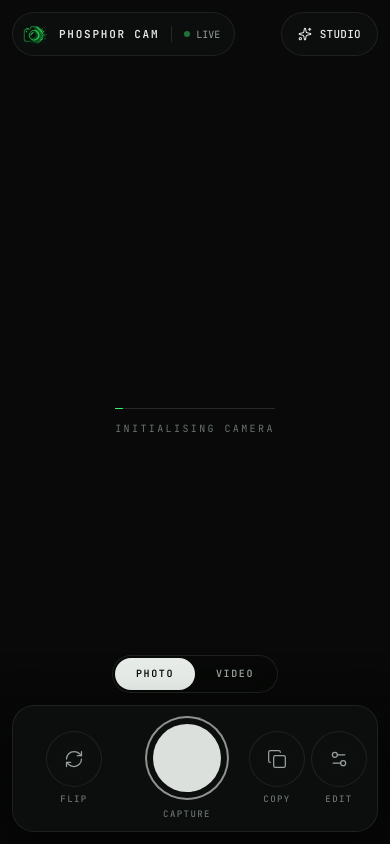
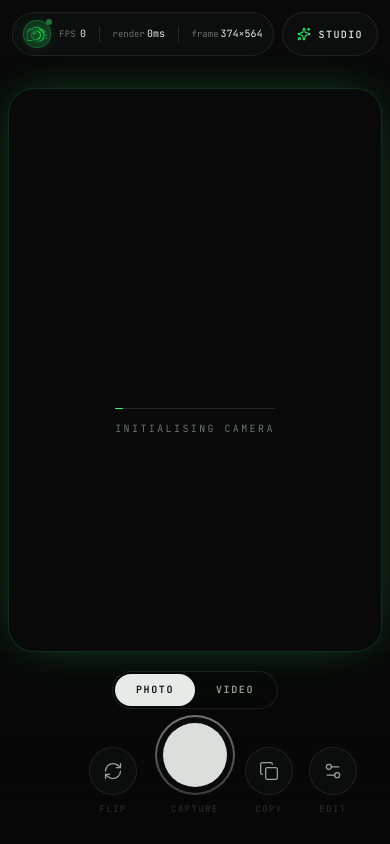
Before and after one commit to pshycodr/phosphor-cam, a React (Vite) app: page / in a window 390 px wide. Built offline with nearby package versions, Linux system fonts and the light colour scheme; no server answers; what @capacitor/core would draw is missing.

Commit message:
feat(cam): bring the phone camera screen onto the reference layout

```diff
--- a/src/features/cam/components/cameraControls/ControlBar.tsx
+++ b/src/features/cam/components/cameraControls/ControlBar.tsx
@@ -1,4 +1,4 @@
-import type { RefObject } from "react";
+import type { ReactNode, RefObject } from "react";
 
 import { Check, Copy, RefreshCw, Settings2 } from "lucide-react";
 
@@ -26,6 +26,50 @@ interface ControlBarProps {
   rightInset?: boolean;
 }
 
+const MobileAction = ({
+  ariaLabel,
+  caption,
+  active = false,
+  disabled = false,
+  buttonRef,
+  onClick,
+  children,
+}: {
+  ariaLabel: string;
+  caption: string;
+  active?: boolean;
+  disabled?: boolean;
+  buttonRef?: RefObject<HTMLButtonElement | null>;
+  onClick: () => void;
+  children: ReactNode;
+}) => (
+  <button
+    ref={buttonRef}
+    type="button"
+    onClick={onClick}
+    disabled={disabled}
+    aria-label={ariaLabel}
+    className="group flex w-full flex-col items-center gap-2 rounded-2xl outline-none focus-visible:ring-2 focus-visible:ring-signal/70 focus-visible:ring-offset-2 focus-visible:ring-offset-ink disabled:opacity-40"
+  >
+    <span
+      className={`press flex size-12 items-center justify-center rounded-full border backdrop-blur-md group-active:scale-95 ${
+        active
+          ? "border-signal/60 bg-signal/10 text-signal shadow-[0_0_24px_-8px_rgba(56,243,112,0.6)]"
+          : "border-line/80 bg-ink-2/70 text-muted group-hover:border-line-strong group-hover:bg-ink-3 group-hover:text-paper"
+      }`}
+    >
+      {children}
+    </span>
+    <span
+      className={`text-[9px] font-medium tracking-[0.16em] uppercase ${
+        active ? "text-signal" : "text-faint"
+      }`}
+    >
+      <span aria-live="polite">{caption}</span>
+    </span>
+  </button>
+);
+
 export const ControlBar = ({
   mode,
   onModeChange,
@@ -40,23 +84,98 @@ export const ControlBar = ({
   onToggleRecording,
   onOpenSettings,
   settingsButtonRef,
-  rightInset = false,
 }: ControlBarProps) => {
   const isVideo = mode === "video";
 
   return (
-    <div
-      style={rightInset ? { right: "360px" } : undefined}
-      className="absolute inset-x-0 bottom-0 flex flex-col items-center gap-3 pr-[max(0.75rem,env(safe-area-inset-right))] pb-[max(0.75rem,env(safe-area-inset-bottom))] pl-[max(0.75rem,env(safe-area-inset-left))]"
-    >
+    <div className="absolute inset-x-0 bottom-0 flex flex-col items-center gap-1.5 pr-[max(0.75rem,env(safe-area-inset-right))] pb-[calc(1.75rem+env(safe-area-inset-bottom))] pl-[max(0.75rem,env(safe-area-inset-left))] sm:gap-3 sm:pb-[calc(0.75rem+env(safe-area-inset-bottom))]">
       <div
         aria-hidden="true"
-        className="pointer-events-none absolute inset-x-0 bottom-0 h-48 bg-linear-to-t from-ink/80 via-ink/30 to-transparent"
+        className="pointer-events-none absolute inset-x-0 bottom-0 h-48 bg-linear-to-t from-ink/90 via-ink/35 to-transparent"
       />
 
       <ModeSwitch mode={mode} disabled={isRecording} onChange={onModeChange} />
 
-      <div className="pointer-events-auto relative w-full max-w-[420px] rounded-[22px] border border-line/80 bg-ink-2/80 p-2.5 shadow-[0_20px_50px_rgba(0,0,0,0.55)] backdrop-blur-2xl">
+      <div className="pointer-events-auto grid w-full max-w-[340px] grid-cols-[1fr_auto_1fr] items-end sm:hidden">
+        <div className="flex justify-end pr-3">
+          <div className="w-14">
+            <MobileAction
+              ariaLabel="Flip camera"
+              caption="Flip"
+              onClick={onFlip}
+            >
+              <RefreshCw
+                size={20}
+                strokeWidth={1.5}
+                aria-hidden="true"
+                className="transition-transform duration-300 ease-[var(--ease-out)] motion-reduce:transition-none"
+                style={{ transform: `rotate(${flipTurns * 180}deg)` }}
+              />
+            </MobileAction>
+          </div>
+        </div>
+
+        <div className="flex shrink-0 items-end px-0.5">
+          <Shutter
+            mobile
+            isVideo={isVideo}
+            isRecording={isRecording}
+            recordingLabel={timeLabel}
+            onShot={onShot}
+            onToggleRecording={onToggleRecording}
+          />
+        </div>
+
+        <div className="flex justify-center gap-2">
+          <div className="w-14">
+            {renderMode === "ascii" ? (
+              <MobileAction
+                ariaLabel="Copy ASCII text"
+                caption={isCopied ? "Copied" : "Copy"}
+                active={isCopied}
+                onClick={onCopy}
+              >
+                {isCopied ? (
+                  <Check
+                    size={20}
+                    strokeWidth={2}
+                    aria-hidden="true"
+                    className="pop-in text-signal"
+                  />
+                ) : (
+                  <Copy
+                    size={20}
+                    strokeWidth={1.5}
+                    aria-hidden="true"
+                    className="text-muted"
+                  />
+                )}
+              </MobileAction>
+            ) : (
+              <span aria-hidden="true" />
+            )}
+          </div>
+
+          <div className="w-14">
+            <MobileAction
+              ariaLabel="Open settings"
+              caption="Edit"
+              buttonRef={settingsButtonRef}
+              disabled={isRecording}
+              onClick={onOpenSettings}
+            >
+              <Settings2
+                size={20}
+                strokeWidth={1.5}
+                aria-hidden="true"
+                className="text-muted"
+              />
+            </MobileAction>
+          </div>
+        </div>
+      </div>
+
+      <div className="pointer-events-auto relative hidden w-full max-w-[420px] rounded-[22px] border border-line/80 bg-ink-2/80 p-2.5 shadow-[0_20px_50px_rgba(0,0,0,0.55)] backdrop-blur-2xl sm:block">
         <div className="grid grid-cols-[1fr_auto_1fr] items-center">
           <div className="flex items-center justify-center">
             <SideButton ariaLabel="Flip camera" caption="Flip" onClick={onFlip}>
@@ -106,22 +225,6 @@ export const ControlBar = ({
                 )}
               </SideButton>
             )}
-
-            <SideButton
-              ariaLabel="Open settings"
-              caption="Edit"
-              buttonRef={settingsButtonRef}
-              className="sm:hidden"
-              disabled={isRecording}
-              onClick={onOpenSettings}
-            >
-              <Settings2
-                size={20}
-                strokeWidth={1.5}
-                aria-hidden="true"
-                className="text-muted"
-              />
-            </SideButton>
           </div>
         </div>
       </div>
--- a/src/features/cam/components/cameraControls/Shutter.tsx
+++ b/src/features/cam/components/cameraControls/Shutter.tsx
@@ -11,6 +11,7 @@ export const Shutter = ({
   isVideo,
   isRecording,
   compact = false,
+  mobile = false,
   recordingLabel,
   onShot,
   onToggleRecording,
@@ -18,13 +19,14 @@ export const Shutter = ({
   isVideo: boolean;
   isRecording: boolean;
   compact?: boolean;
+  mobile?: boolean;
   recordingLabel: string;
   onShot: () => void;
   onToggleRecording: () => void;
 }) => {
-  const ring = compact ? "size-16" : SHUTTER_SIZE;
-  const dot = compact ? "size-12" : SHUTTER_DOT;
-  const stop = compact ? "size-5" : STOP_DOT;
+  const ring = compact ? "size-16" : mobile ? "size-[80px]" : SHUTTER_SIZE;
+  const dot = compact ? "size-12" : mobile ? "size-[64px]" : SHUTTER_DOT;
+  const stop = compact ? "size-5" : mobile ? "size-6" : STOP_DOT;
 
   const caption = isRecording ? (
     <Label className="text-signal">
@@ -49,7 +51,7 @@ export const Shutter = ({
         className={`group flex flex-col items-center gap-2 rounded-full ${FOCUS_RING}`}
       >
         <span
-          className={`flex items-center justify-center rounded-full border-2 border-paper/60 bg-ink-2/50 transition-all duration-150 group-hover:border-paper group-active:scale-95 ${ring}`}
+          className={`flex items-center justify-center rounded-full border-2 border-paper/60 bg-ink-2/50 transition-all duration-150 group-hover:border-paper group-active:scale-95 group-active:shadow-[0_0_36px_-8px_rgba(56,243,112,0.65)] ${ring}`}
         >
           <span
             className={`rounded-full bg-paper opacity-95 transition-all duration-150 group-hover:bg-white group-hover:opacity-100 ${dot}`}
@@ -71,8 +73,8 @@ export const Shutter = ({
       <span
         className={`flex items-center justify-center rounded-full border-2 transition-all duration-150 ${ring} ${
           isRecording
-            ? "border-signal/80 bg-signal/10"
-            : "border-paper/60 bg-ink-2/50 group-hover:border-paper group-active:scale-95"
+            ? "border-signal/80 bg-signal/10 shadow-[0_0_30px_-8px_rgba(56,243,112,0.6)]"
+            : "border-paper/60 bg-ink-2/50 group-hover:border-paper group-active:scale-95 group-active:shadow-[0_0_36px_-8px_rgba(56,243,112,0.65)]"
         }`}
       >
         <span
--- a/src/features/cam/components/header.tsx
+++ b/src/features/cam/components/header.tsx
@@ -27,6 +27,134 @@ const Divider = () => (
   <span aria-hidden="true" className="h-4 w-px shrink-0 bg-line" />
 );
 
+interface StatsProps {
+  width: number;
+  height: number;
+  /** Controls when the text labels (FPS / render / frame) are visible. */
+  labelClassName?: string;
+}
+
+const Stats = memo(function Stats({
+  width,
+  height,
+  labelClassName = "",
+}: StatsProps) {
+  return (
+    <>
+      <span aria-label="Live frame rate" className="whitespace-nowrap">
+        <span
+          className={`mr-1 text-[9px] tracking-wide text-faint ${labelClassName}`}
+        >
+          FPS
+        </span>
+        <span className="text-paper">
+          <FPSValue />
+        </span>
+      </span>
+
+      <Divider />
+
+      <span className="whitespace-nowrap">
+        <span className={`mr-1 text-faint ${labelClassName}`}>render</span>
+        <span className="text-paper">
+          <RenderTimeValue />
+          ms
+        </span>
+      </span>
+
+      <Divider />
+
+      <span className="whitespace-nowrap">
+        <span className={`mr-1 text-faint ${labelClassName}`}>frame</span>
+        <span className="text-paper">
+          {width}×{height}
+        </span>
+      </span>
+    </>
+  );
+});
+
+const MobileStats = memo(function MobileStats({
+  width,
+  height,
+}: {
+  width: number;
+  height: number;
+}) {
+  return (
+    <div className="pointer-events-auto flex h-11 min-w-0 flex-1 items-center gap-2 rounded-full border border-line/80 bg-ink-2/85 px-2.5 backdrop-blur-xl">
+      <span className="relative grid size-7 shrink-0 place-items-center rounded-full border border-signal/25 bg-signal/10">
+        <img
+          src="/assets/logo.png"
+          alt=""
+          width={22}
+          height={22}
+          draggable={false}
+          className="size-[22px] object-contain drop-shadow-[0_0_7px_rgba(56,243,112,0.55)]"
+        />
+        <span
+          aria-hidden="true"
+          className="recording-dot absolute -top-0.5 -right-0.5 size-1.5 rounded-full bg-signal"
+        />
+      </span>
+
+      <div className="flex min-w-0 flex-1 items-center justify-between gap-1.5 font-mono text-[10px] text-faint tabular-nums">
+        <span aria-label="Live frame rate" className="whitespace-nowrap">
+          <span className="mr-1 text-[9px] tracking-wide text-faint">FPS</span>
+          <span className="text-paper">
+            <FPSValue />
+          </span>
+        </span>
+
+        <Divider />
+
+        <span className="whitespace-nowrap">
+          <span className="mr-0.5 text-[9px] text-faint">render</span>
+          <span className="text-paper">
+            <RenderTimeValue />
+            ms
+          </span>
+        </span>
+
+        <Divider />
+
+        <span className="whitespace-nowrap">
+          <span className="mr-0.5 text-[9px] text-faint">frame</span>
+          <span className="text-paper">
+            {width}×{height}
+          </span>
+        </span>
+      </div>
+    </div>
+  );
+});
+
+const StudioLink = memo(function StudioLink({
+  compact = false,
+}: {
+  compact?: boolean;
+}) {
+  return (
+    <Link
+      to="/studio"
+      aria-label="Open Phosphor Studio"
+      className={`press pointer-events-auto flex h-11 shrink-0 items-center gap-2 rounded-full border border-line/80 bg-ink-2/85 font-medium text-paper uppercase backdrop-blur-xl hover:bg-ink-3 ${
+        compact
+          ? "px-3.5 text-[10px] tracking-[0.14em] hover:border-signal/40"
+          : "px-4 text-[11px] tracking-wide hover:border-line-strong"
+      }`}
+    >
+      <Sparkles
+        size={14}
+        strokeWidth={1.75}
+        aria-hidden="true"
+        className={compact ? "text-signal" : ""}
+      />
+      <span className={compact ? "hidden min-[380px]:inline" : ""}>Studio</span>
+    </Link>
+  );
+});
+
 function Header({
   width,
   height,
@@ -36,69 +164,37 @@ function Header({
 }: HeaderProps) {
   return (
     <header className="pointer-events-none fixed inset-x-0 top-0 z-30 flex items-center justify-between gap-2 pt-[max(0.75rem,env(safe-area-inset-top))] pr-[max(0.75rem,env(safe-area-inset-right))] pl-[max(0.75rem,env(safe-area-inset-left))] select-none">
+      <div className="flex w-full items-center gap-2 sm:hidden">
+        <MobileStats width={width} height={height} />
+        <StudioLink compact />
+      </div>
+
+      <div className="hidden w-full items-center justify-between gap-2 sm:flex">
         <div className="pointer-events-auto flex h-11 min-w-0 items-center gap-3 rounded-full border border-line/80 bg-ink-2/80 pr-3.5 pl-2.5 backdrop-blur-xl">
           <img
             src="/assets/logo.png"
-          alt=""
+            alt="Phosphor Cam"
             width={26}
             height={26}
             draggable={false}
-          className="size-6 object-contain"
+            className="size-6 shrink-0 object-contain"
           />
 
-        <span className="truncate text-[11px] font-semibold tracking-[0.16em] text-paper uppercase">
+          <span className="hidden truncate text-[11px] font-semibold tracking-[0.16em] text-paper uppercase md:inline">
             Phosphor Cam
-        </span>
-
-        <Divider />
-
-        <span className="flex items-center gap-1.5 font-mono text-[10px] text-muted">
-          <span
-            aria-hidden="true"
-            className="recording-dot size-1.5 rounded-full bg-signal"
-          />
-          LIVE
-        </span>
-
-        <span
-          className="hidden font-mono text-[10px] text-faint tabular-nums min-[420px]:inline"
-          aria-label="Live frame rate"
-        >
-          <FPSValue />
-          <span className="ml-1 text-[9px] tracking-wide">FPS</span>
           </span>
         </div>
 
         <div
           className={`${
-          settingsOpen ? "hidden lg:flex" : "hidden md:flex"
+            settingsOpen ? "hidden lg:flex" : "hidden sm:flex"
           } pointer-events-auto h-11 items-center gap-3 rounded-full border border-line/80 bg-ink-2/80 px-3.5 font-mono text-[10px] text-faint tabular-nums backdrop-blur-xl`}
         >
-        <span>
-          <span className="text-faint">render</span>{" "}
-          <span className="text-paper">
-            <RenderTimeValue />
-            ms
-          </span>
-        </span>
-        <Divider />
-        <span>
-          <span className="text-faint">frame</span>{" "}
-          <span className="text-paper">
-            {width}×{height}
-          </span>
-        </span>
+          <Stats width={width} height={height} />
         </div>
 
         <div className="flex items-center gap-2">
-        <Link
-          to="/studio"
-          aria-label="Open Phosphor Studio"
-          className="press pointer-events-auto flex h-11 items-center gap-2 rounded-full border border-line/80 bg-ink-2/80 px-4 text-[11px] font-medium tracking-wide text-paper uppercase backdrop-blur-xl hover:border-line-strong hover:bg-ink-3"
-        >
-          <Sparkles size={14} strokeWidth={1.75} aria-hidden="true" />
-          <span className="hidden min-[380px]:inline">Studio</span>
-        </Link>
+          <StudioLink />
 
           <button
             ref={settingsButtonRef}
@@ -108,8 +204,13 @@ function Header({
             onClick={onOpenSettings}
             className="press pointer-events-auto hidden size-11 items-center justify-center rounded-full border border-line/80 bg-ink-2/80 text-muted backdrop-blur-xl hover:border-line-strong hover:bg-ink-3 hover:text-paper sm:flex"
           >
-          <SlidersHorizontal size={16} strokeWidth={1.75} aria-hidden="true" />
+            <SlidersHorizontal
+              size={16}
+              strokeWidth={1.75}
+              aria-hidden="true"
+            />
           </button>
+        </div>
       </div>
     </header>
   );
--- a/src/features/cam/components/settings.tsx
+++ b/src/features/cam/components/settings.tsx
@@ -76,7 +76,8 @@ function Settings({
         : (triggerRef?.current ?? null);
 
     if (target) {
-      requestAnimationFrame(() => target.focus({ preventScroll: true }));
+      const timer = setTimeout(() => target.focus({ preventScroll: true }), 40);
+      return () => clearTimeout(timer);
     }
   }, [open, isDesktop, triggerRef, desktopTriggerRef]);
 
--- a/src/features/cam/components/viewport.tsx
+++ b/src/features/cam/components/viewport.tsx
@@ -1,4 +1,10 @@
-import { forwardRef, useEffect, useImperativeHandle, useRef } from "react";
+import {
+  forwardRef,
+  useEffect,
+  useImperativeHandle,
+  useRef,
+  useState,
+} from "react";
 
 import { useCameraSource } from "../hooks/useCameraSource";
 import { useSettingsStore } from "../store/settingsStore";
@@ -14,14 +20,17 @@ interface ViewportProps {
   stream: MediaStream | null;
   canvasSize: { width: number; height: number };
   mirrored?: boolean;
+  onStageSize?: (size: { width: number; height: number }) => void;
 }
 
 const Viewport = forwardRef<ViewportHandle, ViewportProps>(
-  ({ stream, canvasSize, mirrored = false }, ref) => {
+  ({ stream, canvasSize, mirrored = false, onStageSize }, ref) => {
+    const stageRef = useRef<HTMLDivElement>(null);
     const containerRef = useRef<HTMLDivElement>(null);
     const videoRef = useRef<HTMLVideoElement>(null);
     const canvasRef = useRef<HTMLCanvasElement | null>(null);
     const controllerRef = useRef<RenderWorkerController | null>(null);
+    const [stageSize, setStageSize] = useState(canvasSize);
 
     const source = useCameraSource(stream, videoRef);
 
@@ -33,8 +42,38 @@ const Viewport = forwardRef<ViewportHandle, ViewportProps>(
     }, [source]);
 
     useEffect(() => {
-      sizeRef.current = canvasSize;
-    }, [canvasSize]);
+      sizeRef.current = stageSize;
+    }, [stageSize]);
+
+    useEffect(() => {
+      onStageSize?.(stageSize);
+    }, [onStageSize, stageSize]);
+
+    useEffect(() => {
+      const stage = stageRef.current;
+
+      if (!stage) return;
+
+      const update = () => {
+        const styles = getComputedStyle(stage);
+        const rect = stage.getBoundingClientRect();
+        const height =
+          rect.height - (Number.parseFloat(styles.paddingBottom) || 0);
+        const width = rect.width;
+
+        if (width < 2 || height < 2) return;
+
+        const next = { width: Math.round(width), height: Math.round(height) };
+        setStageSize((prev) =>
+          prev.width === next.width && prev.height === next.height ? prev : next
+        );
+      };
+
+      update();
+      const observer = new ResizeObserver(update);
+      observer.observe(stage);
+      return () => observer.disconnect();
+    }, []);
 
     useEffect(() => {
       const container = containerRef.current;
@@ -44,7 +83,7 @@ const Viewport = forwardRef<ViewportHandle, ViewportProps>(
       const canvas = document.createElement("canvas");
       canvas.width = sizeRef.current.width;
       canvas.height = sizeRef.current.height;
-      canvas.className = "max-h-full max-w-full";
+      canvas.className = "h-full w-full";
       canvas.setAttribute("role", "img");
       canvas.setAttribute("aria-label", "Live Phosphor camera preview");
       container.appendChild(canvas);
@@ -68,11 +107,11 @@ const Viewport = forwardRef<ViewportHandle, ViewportProps>(
         canvas.remove();
         canvasRef.current = null;
       };
-    }, [canvasSize]);
+    }, []);
 
     useEffect(() => {
-      controllerRef.current?.resize(canvasSize.width, canvasSize.height);
-    }, [canvasSize.width, canvasSize.height]);
+      controllerRef.current?.resize(stageSize.width, stageSize.height);
+    }, [stageSize.width, stageSize.height]);
 
     useEffect(() => {
       let raf = 0;
@@ -117,11 +156,10 @@ const Viewport = forwardRef<ViewportHandle, ViewportProps>(
 
     return (
       <div
-        className="fixed inset-0 flex items-center justify-center overflow-hidden bg-ink"
+        ref={stageRef}
+        className="frame-in fixed inset-0 flex items-center justify-center overflow-hidden bg-ink max-sm:top-[calc(env(safe-area-inset-top)+5.5rem)] max-sm:right-[max(0.5rem,env(safe-area-inset-right))] max-sm:bottom-[calc(env(safe-area-inset-bottom)+12rem)] max-sm:left-[max(0.5rem,env(safe-area-inset-left))] max-sm:rounded-[26px] max-sm:border max-sm:border-signal/15 max-sm:shadow-[0_0_50px_-18px_rgba(56,243,112,0.45)]"
         style={{
           transform: mirrored ? "scaleX(-1)" : undefined,
-          // Keeps the preview clear of the mobile editor dock (0px when closed).
-          paddingBottom: "var(--editor-dock-h, 0px)",
         }}
       >
         <video
--- a/src/features/cam/index.tsx
+++ b/src/features/cam/index.tsx
@@ -19,6 +19,10 @@ function Cam() {
   const [facingMode, setFacingMode] = useState<CameraFacingMode>("user");
   const [isRecording, setIsRecording] = useState(false);
   const [windowSize, setWindowSize] = useState({
+    width: window.innerWidth,
+    height: window.innerHeight,
+  });
+  const [frameSize, setFrameSize] = useState({
     width: window.innerWidth,
     height: window.innerHeight,
   });
@@ -96,6 +100,15 @@ function Cam() {
 
   const openSettings = useCallback(() => setSettingsOpen(true), []);
   const closeSettings = useCallback(() => setSettingsOpen(false), []);
+
+  const handleStageSize = useCallback(
+    (size: { width: number; height: number }) => {
+      setFrameSize((prev) =>
+        prev.width === size.width && prev.height === size.height ? prev : size
+      );
+    },
+    []
+  );
 
   const takeSnapshot = useCallback(async () => {
     if (!viewportRef.current) return;
@@ -205,8 +218,8 @@ function Cam() {
       <Toaster />
 
       <Header
-        width={windowSize.width}
-        height={windowSize.height}
+        width={frameSize.width}
+        height={frameSize.height}
         settingsButtonRef={desktopSettingsRef}
         onOpenSettings={openSettings}
         settingsOpen={settingsOpen}
@@ -243,6 +256,7 @@ function Cam() {
         stream={stream}
         canvasSize={windowSize}
         mirrored={facingMode === "user"}
+        onStageSize={handleStageSize}
       />
 
       {!stream && !cameraError && (
--- a/src/features/cam/worker/render.worker.ts
+++ b/src/features/cam/worker/render.worker.ts
@@ -86,6 +86,10 @@ self.onmessage = async (event: MessageEvent<ToWorker>) => {
         break;
 
       case "resize":
+        if (canvas) {
+          canvas.width = msg.width;
+          canvas.height = msg.height;
+        }
         targetSize = { width: msg.width, height: msg.height };
         break;
 
--- a/src/styles/index.css
+++ b/src/styles/index.css
@@ -318,6 +318,26 @@
   }
 }
 
+@keyframes pop-in {
+  from {
+    opacity: 0;
+    transform: scale(0.6);
+  }
+  to {
+    opacity: 1;
+    transform: scale(1);
+  }
+}
+
+@keyframes frame-in {
+  from {
+    opacity: 0;
+  }
+  to {
+    opacity: 1;
+  }
+}
+
 @keyframes request-line {
   0% {
     transform: translateX(-100%);
@@ -337,6 +357,16 @@
 
 .notice-enter {
   animation: fade-up 180ms var(--ease-out) both;
+}
+
+.pop-in {
+  animation: pop-in 180ms var(--ease-out) both;
+}
+
+@media (max-width: 639px) {
+  .frame-in {
+    animation: frame-in 260ms var(--ease-out) both;
+  }
 }
 
 .request-line {
```
Also changed, not shown: 1 other file (tests, documents, lock files or other folders). Lines whose indentation alone changed are shown as unchanged.
